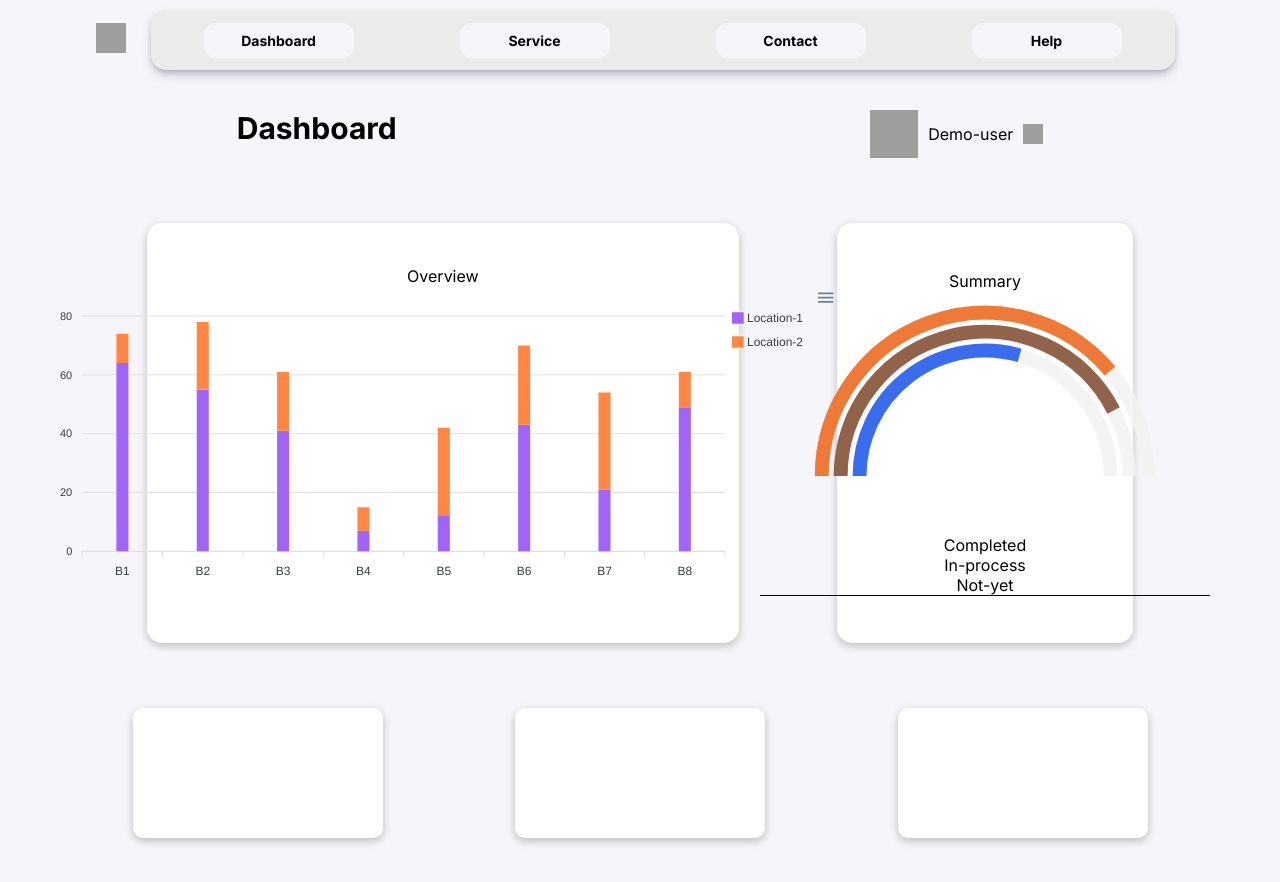
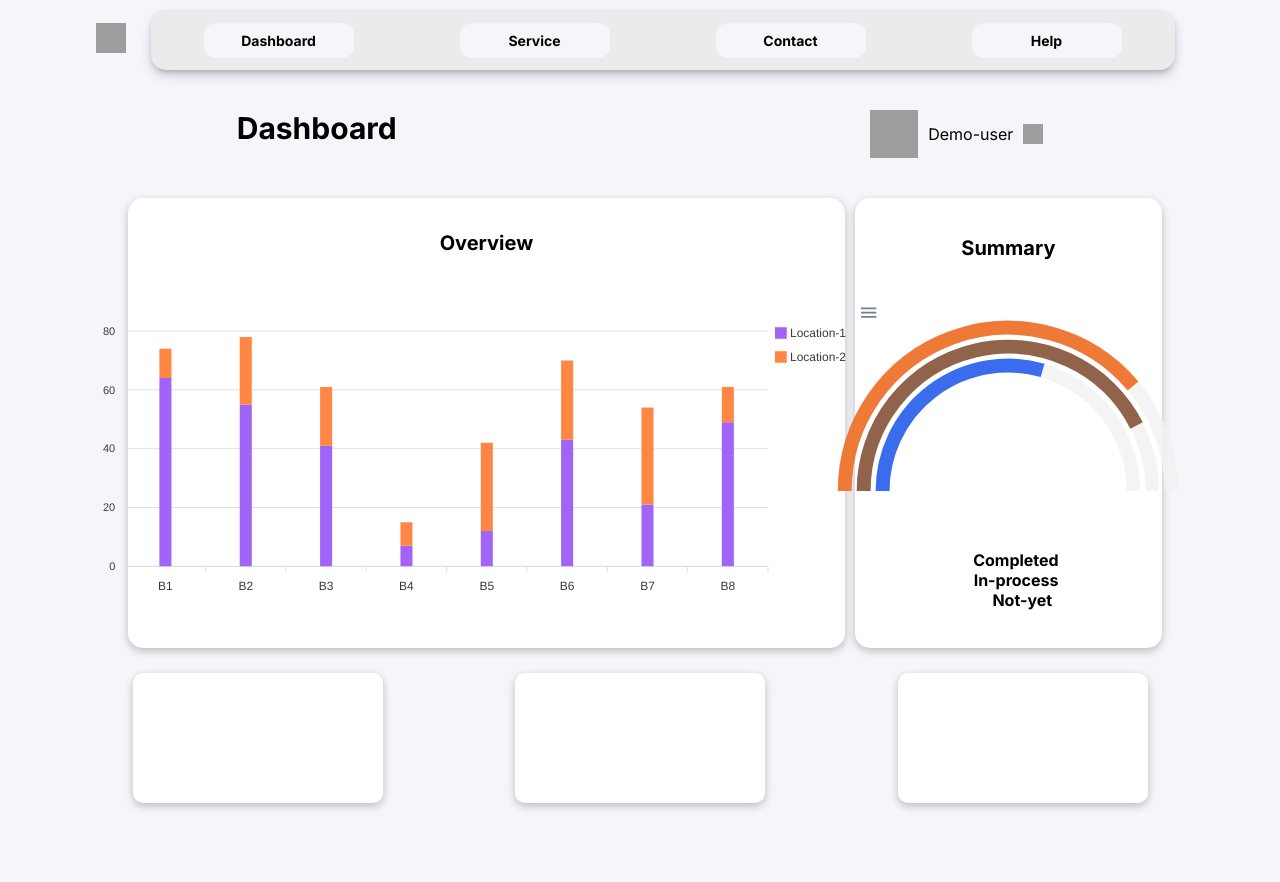
Before and after one commit to pradeep-08/dash-board-kriti, a React (Create React App) app: page / in a window 1280 px wide. Shown: the top 882 px of the page. Built offline with nearby package versions, Linux system fonts and the light colour scheme; grey boxes are pictures that could not be loaded.

Commit message:
Update chart.css

```diff
--- a/src/pages/chart.css
+++ b/src/pages/chart.css
@@ -1,27 +1,26 @@
-.master-container{
-    display: flex;
-    justify-content: space-evenly;
-    align-items: center;
+.master-container {
+  display: flex;
+  justify-content: space-evenly;
+  align-items: center;
+  padding-top: 15px;
 }
-
-
 
 .main-div-chart-layout {
   display: flex;
   justify-content: space-between;
   align-items: center;
   background-color: #f6f5fa;
-  height: 550px;
-  width: 77%;
+  height: 500px;
+  width: 80%;
   gap: 10px;
 }
 
 .main-chart-container {
-    display: flex;
-    align-items: center;
+  display: flex;
+  align-items: center;
   justify-content: center;
-  height: 420px;
-  width: 60%;
+  height: 450px;
+  width: 70%;
   border-radius: 15px;
   background-color: #ffffff;
   box-shadow: rgba(0, 0, 0, 0.24) 0px 3px 8px;
@@ -31,13 +30,38 @@
   display: flex;
   align-items: center;
   justify-content: center;
-  height: 420px;
+  height: 450px;
   width: 30%;
   background-color: #ffffff;
   box-shadow: rgba(0, 0, 0, 0.24) 0px 3px 8px;
   border-radius: 15px;
+  gap: 10px;
 }
 
-.bar-container{
- border-bottom: solid 1px;
+.overview {
+  font-size: 20px;
+  font-weight: bold;
+  height: 70px;
 }
+.semi-bar-details {
+  display: flex;
+  justify-content: center;
+  width: 100%;
+}
+.box-1 {
+  display: flex;
+  justify-content: space-around;
+
+  height: 15px;
+  width: 15px;
+}
+
+.b1,
+.b2,
+.b3 {
+  display: flex;
+  justify-content: space-around;
+  align-items: center;
+  font-weight: bold;
+  width: 100%;
+}
```
